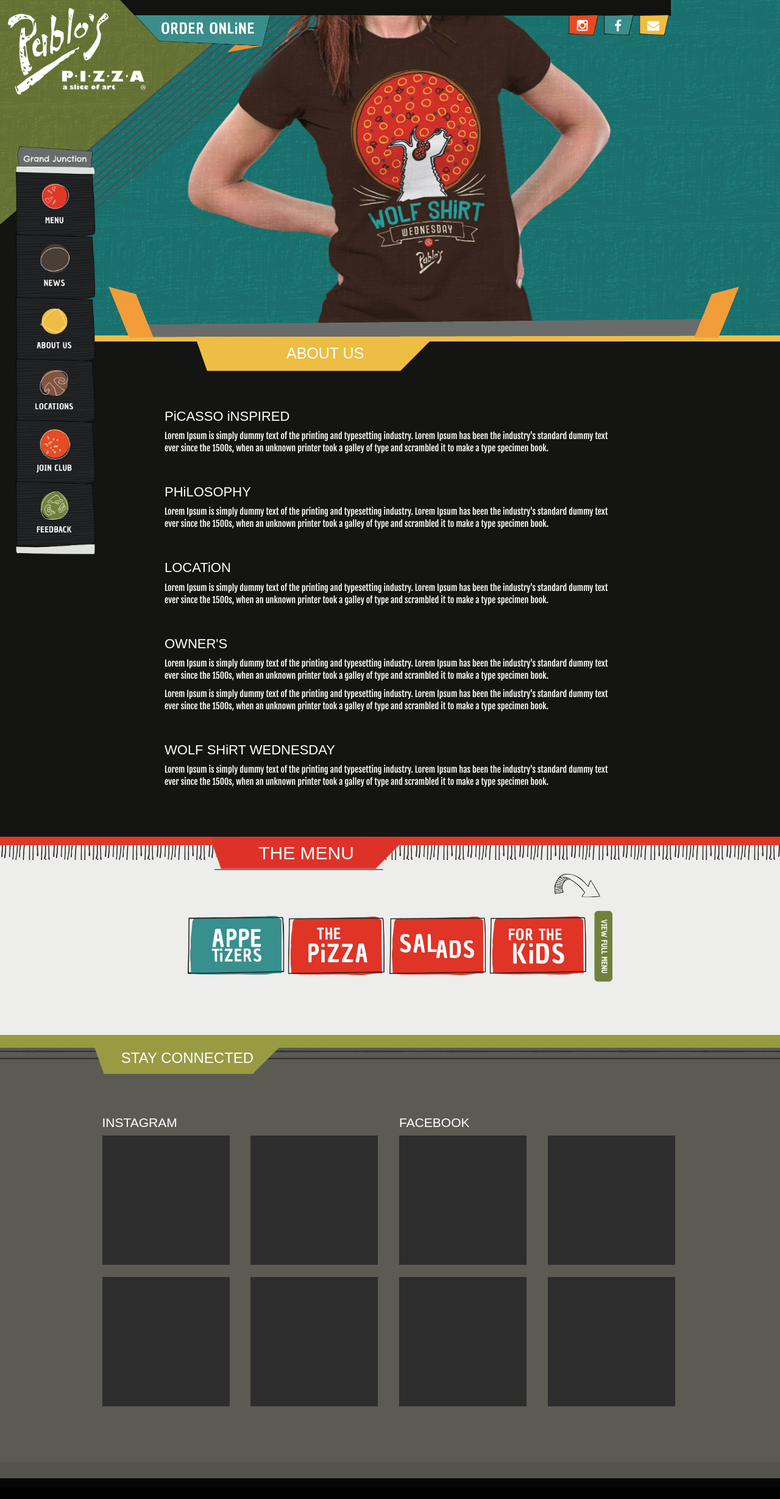
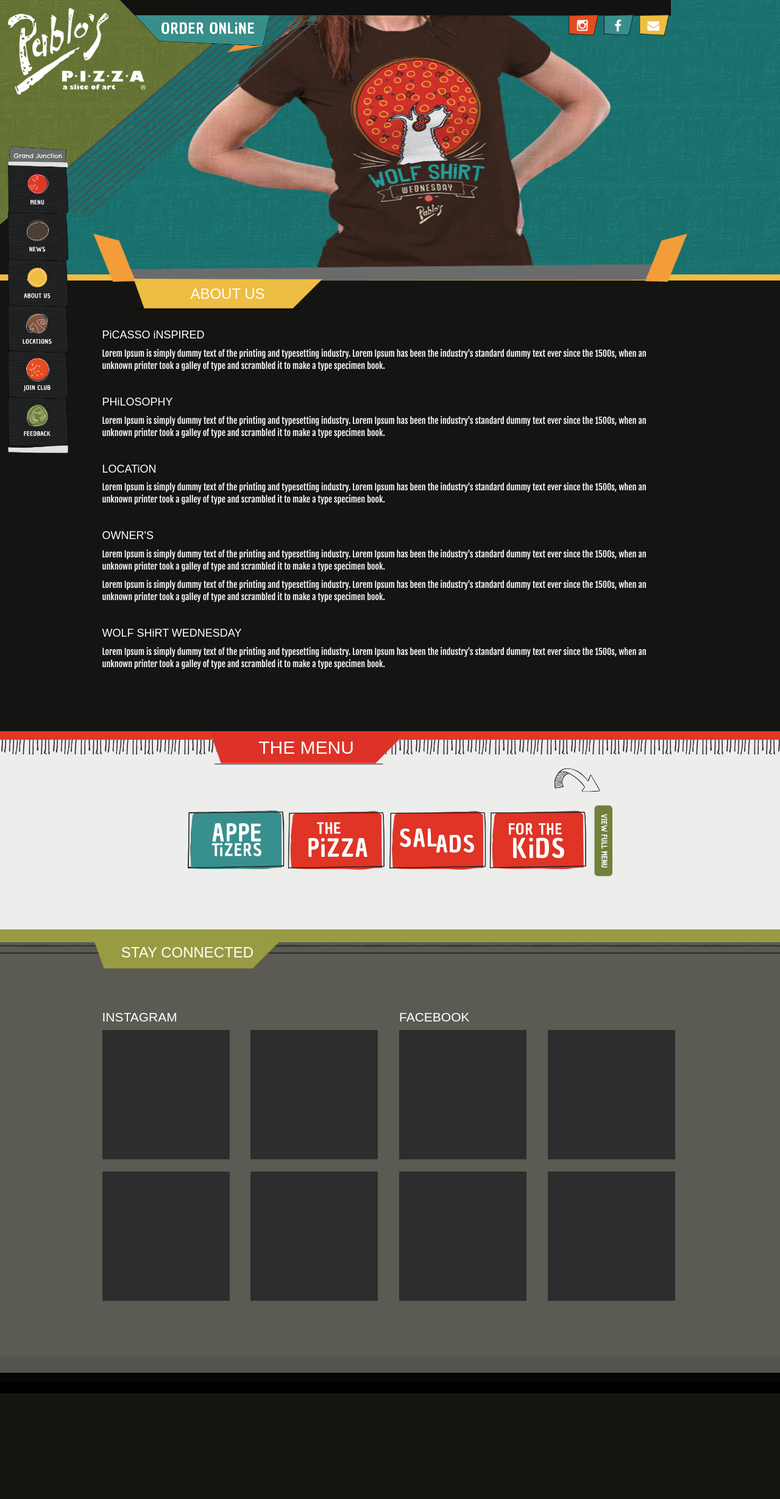
Before and after one commit to tier5/pablopizza, a PHP site: page /about.html in a window 1280 px wide. Shown: the whole page at 61% size. After the commit the page ends 2285 px from the top, so only its background shows below. Run offline with PHP 8.4, Linux system fonts and the light colour scheme; some web fonts are replaced.

Commit message:
About page, Feedback page html V2.0 Released to design_dev

```diff
--- a/about.html
+++ b/about.html
@@ -30,7 +30,7 @@
                     </a>
                 </li>
                 <li>
-                    <a href="#" class="menu-list">
+                    <a href="menu.html" class="menu-list">
                         <img src="images/menu.png" alt="img">
                     </a>
                 </li>
@@ -103,45 +103,66 @@
         </div>
 
     </header>
-    <div class="container-fluid">
+<!--     <div class="container-fluid">
         <div class="row">
             <div class="banner">
                 <img src="images/about-banner.jpg" alt="banner-iamge" class="img-responsive">
             </div>
         </div>
+    </div> -->
+        <div class="banner">
+        <div id="myCarousel" class="carousel slide" data-ride="carousel">
+            <!-- Wrapper for slides -->
+            <div class="carousel-inner" role="listbox">
+                <div class="item active">
+                    <img src="images/about-banner.jpg" alt="Chania">
+                </div>
+
+                <div class="item">
+                    <img src="images/about-banner.jpg" alt="Chania">
+                </div>
+
+                <div class="item">
+                    <img src="images/about-banner.jpg" alt="Flower">
+                </div>
+
+                <div class="item">
+                    <img src="images/about-banner.jpg" alt="Flower">
+                </div>
+            </div>
+
+            <!-- Left and right controls -->
+
+        </div>
+
     </div>
     <div class="bodypart aboutus">
-        <div class="container-fluid">
+        <div class="container">
             <div class="row">
-                <div class="col-md-12">
-                    <div class="row">
+                <div class="col-md-10 col-sm-10 col-sm-offset-1">
                 <div class="banner-graphics">
                         <img src="images/header-graphics.png" alt="img">
                         </div>
-                        <div class="heading-graphis">ABOUT US</div>
-                    </div>
-                </div>
-            </div>
-        </div>
-        <div class="container">
-            <div class="row">
-                <div class="col-md-12">
+                <div class="about-page">
+                    <h2>ABOUT US</h2>
                     <div class="content">
-                        <h2>PiCASSO iNSPIRED</h2>
+                        <h4>PiCASSO iNSPIRED</h4>
                         <p>Lorem Ipsum is simply dummy text of the printing and typesetting industry. Lorem Ipsum has been the industry's standard dummy text ever since the 1500s, when an unknown printer took a galley of type and scrambled it to make a type specimen book.</p>
-
-                        <h2>PHiLOSOPHY</h2>
+                        <br>
+                        <h4>PHiLOSOPHY</h4>
                         <p>Lorem Ipsum is simply dummy text of the printing and typesetting industry. Lorem Ipsum has been the industry's standard dummy text ever since the 1500s, when an unknown printer took a galley of type and scrambled it to make a type specimen book.</p>
-
-                        <h2>LOCATiON</h2>
+                        <br>
+                        <h4>LOCATiON</h4>
                         <p>Lorem Ipsum is simply dummy text of the printing and typesetting industry. Lorem Ipsum has been the industry's standard dummy text ever since the 1500s, when an unknown printer took a galley of type and scrambled it to make a type specimen book.</p>
-
-                        <h2>OWNER'S</h2>
+                        <br>
+                        <h4>OWNER'S</h4>
                         <p>Lorem Ipsum is simply dummy text of the printing and typesetting industry. Lorem Ipsum has been the industry's standard dummy text ever since the 1500s, when an unknown printer took a galley of type and scrambled it to make a type specimen book.</p>
                         <p>Lorem Ipsum is simply dummy text of the printing and typesetting industry. Lorem Ipsum has been the industry's standard dummy text ever since the 1500s, when an unknown printer took a galley of type and scrambled it to make a type specimen book.</p>
-
-                        <h2>WOLF SHiRT WEDNESDAY</h2>
+                        <br>
+                        <h4>WOLF SHiRT WEDNESDAY</h4>
                         <p>Lorem Ipsum is simply dummy text of the printing and typesetting industry. Lorem Ipsum has been the industry's standard dummy text ever since the 1500s, when an unknown printer took a galley of type and scrambled it to make a type specimen book.</p>
+                        <br>
+                    </div>
                 </div>
                 </div>
             </div>
--- a/css/custom.css
+++ b/css/custom.css
@@ -15,16 +15,23 @@
 	display: none;
 }
 
-.aboutus .banner-graphics {
+.aboutus{border-top: 10px solid #EEBD43;}
+
+/*.aboutus .banner-graphics {
     top: -80px;
     border-bottom: 10px solid #eebd43;
     height: 90px;
     left: 110px;
-}
+}*/
+
+/*.aboutus .content{
+	padding: 20px 200px;
+	margin: 50px 0;
+}*/
 
 .aboutus .content{
-	padding: 20px 200px;
-	margin: 50px 0;
+	padding: 70px 0;
+
 }
 
 .aboutus .content h2{
@@ -38,9 +45,9 @@
     background: url(../images/feedback_bar.png) no-repeat;
 }
 
-.feedback .banner-graphics {
+/*.feedback .banner-graphics {
     border-bottom: 10px solid #989b42;
-}
+}*/
 
 .feedback .content p span{
 	color: #989b42;
@@ -110,6 +117,10 @@
 	    padding: 20px 50px;
 	    margin: 20px 0;
 	}
+
+	.about-page h2 {
+	    top: -24px;
+	}
 }
 
 @media screen and (max-width: 767px) {
@@ -148,6 +159,6 @@
 
 @media screen and (max-width: 480px) {
 	.aboutus .content {
-	    padding: 20px;
+	    padding: 50px 20px;
 	}
 }
--- a/css/style.css
+++ b/css/style.css
@@ -68,7 +68,7 @@ z-index: 1; background-size: covered; background-size: 80%}
 .bodypart{position: relative; z-index: 999;}
 /*.left-menu{width: 130px; height: 904px; position: fixed; left: 0; top: 30%; z-index: 7777;  padding-left: 2%}*/
 
-.left-menu{width: 130px; height: 700px; position: absolute; left: 2%; top: 30%; z-index: 9999; padding-left: 0}
+.left-menu{width: 99px; height: 700px; position: absolute; left: 1%; top: 30%; z-index: 9999; padding-left: 0}
 
 
 .social-media{margin: 0; padding: 24px 0 0; position: absolute; right: 0; top: 0; z-index: 7777;}
@@ -322,8 +322,8 @@ z-index: 9999;
 .menu-section-main h2{background: rgba(0, 0, 0, 0) url("../images/menu-bar.png") no-repeat scroll 0 0 / 100% auto;
     font-size: 24px;
     height: 63px;
-    left: 0;
-    margin: 0;
+    left: 51px;
+    margin: 5px;
     padding: 12px;
     position: absolute;
     text-align: center;
@@ -361,10 +361,50 @@ padding-right: 34px;}
 
 .common-hide .item-segrication:last-child{border: none; padding-bottom: 0;}
 .menu-section-main-top h3{ padding-bottom: 10px; }
+.about-page{position: relative;}
+.about-page h2{background: url(../images/about-head-bg.png) no-repeat;
+font-size: 24px;
+  height: 63px;
+  left: 51px;
+  margin: 0px;
+  padding: 12px;
+  position: absolute;
+  text-align: center;
+  top: -3px;
+  width: 310px;
+  background-size: 100%;
+
+}
+.carousel-inner img{max-height: 450px !important;}
+
+.feedback-page{padding: 55px 0 89px;}
+.feedback{background: rgba(0, 0, 0, 0) url("../images/feed.png") repeat-x scroll center top}
+
+.feedback-page h2{background: url(../images/feedback_bar.png) no-repeat;
+font-size: 24px;
+  height: 63px;
+  left: 51px;
+  margin: 0px;
+  padding: 12px;
+  position: absolute;
+  text-align: center;
+  top: -1px;
+  width: 310px;
+  background-size: 100%;}
 
 
-
-
+/*.menu-section-main h2 {
+  background: rgba(0, 0, 0, 0) url("../images/menu-bar.png") no-repeat scroll 0 0 / 100% auto;
+  font-size: 24px;
+  height: 63px;
+  left: 51px;
+  margin: 5px;
+  padding: 12px;
+  position: absolute;
+  text-align: center;
+  top: 0;
+  width: 310px;
+}*/
 
 
 @media (max-width: 2500px) {
@@ -400,6 +440,33 @@ padding-right: 34px;}
 
 
 }
+
+@media only screen and (max-width: 1500px) and (min-width: 1040px)  {
+
+    .banner-graphics{top: -77px}
+
+}
+
+@media only screen and (max-width: 1920px) and (min-width: 1502px)  {
+
+    .banner-graphics{top: -76px}
+
+}
+@media only screen and (max-width: 2500px) and (min-width: 1700px)  {
+
+    .banner-graphics{top: -76px}
+
+}
+
+
+@media (max-width: 1023px) {
+
+    .banner-graphics{display: none;}
+
+
+}
+
+
 
 @media (max-width: 991px) {
 
@@ -488,4 +555,9 @@ padding-right: 34px;}
 .left-logo::after{background: none;}
 .menu-section-main h2{z-index: 8888;}
 
+.about-page h2{width: 239px; padding: 8px; font-size: 20px}
+.feedback-page h2{width: 239px; padding: 8px; font-size: 20px}
+.menu-section-main h2{width: 239px; padding: 8px; font-size: 20px}
+
+
 }
--- a/menu.html
+++ b/menu.html
@@ -133,6 +133,10 @@
             <div class="container">
                 <div class="row">
                     <div class="col-md-10 col-sm-10 col-sm-offset-1">
+                        <div class="banner-graphics">
+                        <img src="images/header-graphics.png" alt="img">
+                    </div>
+
                         <div class="menu-section-main">
                             <h2>MENU</h2>
                             <div class="download-menu">
```
Also changed, not shown: menuFeedback.html (+11 -16 lines), images/feed.png (added). Lines whose indentation alone changed are shown as unchanged.
